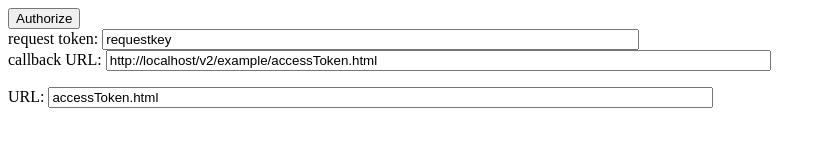
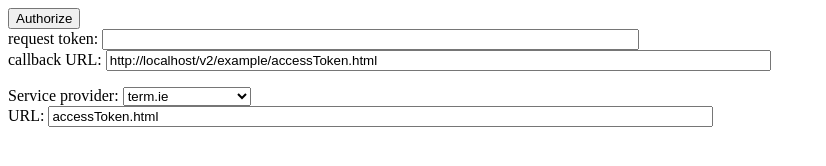
Before and after one commit to johan/oauth-js, a plain HTML site: page v2/example/authorize.html in a window 1280 px wide. Shown: the whole page, without its empty margins (0-826 px from the left). Drawn offline with Linux system fonts and the light colour scheme.

Commit message:
simplify selecting a different service provider
git-svn-id: http://oauth.googlecode.com/svn/code/javascript@462 f7ae4463-c52f-0410-a7dc-93bad6e629e8

```diff
--- a/v2/example/authorize.html
+++ b/v2/example/authorize.html
@@ -2,18 +2,22 @@
   <head>
     <script type="text/javascript" src="consumer.js"></script>
   </head>
-  <body>
+  <body onLoad="consumer.initializeForm(document.request, document.etc, 'userAuthorization')">
     <form name="request" method="GET" action="" onSubmit="this.action=document.etc.URL.value">
         <input type="submit" value="Authorize"/><br/>
-        request token: <input type="text" name="oauth_token"    size="64"/><br/>
-        callback URL:  <input type="text" name="oauth_callback" size="80"/>
+        request token:    <input name="oauth_token"            type="text" size="64"/><br/>
+        callback URL:     <input name="oauth_callback"         type="text" size="80"/>
     </form>
     <form name="etc">
-        URL: <input type="text" name="URL" size="80"/>
+        Service provider:
+        <select name="selector" onChange="consumer.initializeForm(document.request, document.etc, 'userAuthorization')">
+            <option value="example">Example Provider
+            <option value="mediamatic">mediamatic.nl
+            <option value="termie" selected="true">term.ie
+        </select><br/>
+        URL:              <input name="URL"                    type="text" size="80"/><br/>
     </form>
     <script type="text/javascript">
-        document.etc.URL.value = consumer.termie.serviceProvider.userAuthorizationURL;
-        document.request.oauth_token.value = consumer.termie.accessToken;
         document.request.oauth_callback.value = document.URL.substring(0, document.URL.replace(/\\/g, '/').lastIndexOf('/') + 1) + "accessToken.html";
     </script>
   </body>
--- a/v2/example/consumer.js
+++ b/v2/example/consumer.js
@@ -46,15 +46,26 @@ function initializeForm(form, etc, usage) {
     var selection = selector.options[selector.selectedIndex].value;
     var selected = consumer[selection];
     if (selected != null) {
-        etc.URL.value                     = selected.serviceProvider[usage + "URL"];
-        form.oauth_signature_method.value = selected.serviceProvider.signatureMethod;
-        form.oauth_consumer_key.value     = selected.consumerKey;
-        etc.consumerSecret.value          = selected.consumerSecret;
-        if (selected[usage] != null) form.oauth_token.value = selected[usage];
-        if (selected[usage + "Secret"] != null) etc.tokenSecret.value = selected[usage + "Secret"];
+        consumer.setInputs(etc, { URL           : selected.serviceProvider[usage + "URL"]
+                                , consumerSecret: selected.consumerSecret
+                                , tokenSecret   : selected[usage + "Secret"]
+                                });
+        consumer.setInputs(form, { oauth_signature_method: selected.serviceProvider.signatureMethod
+                                 , oauth_consumer_key    : selected.consumerKey
+                                 , oauth_token           : selected[usage]
+                                 });
     }
     return true;
 };
+
+consumer.setInputs =
+function setInputs(form, props) {
+    for (p in props) {
+        if (form[p] != null && props[p] != null) {
+            form[p].value = props[p];
+        }
+    }
+}
 
 consumer.signForm =
 function signForm(form, etc) {
```
